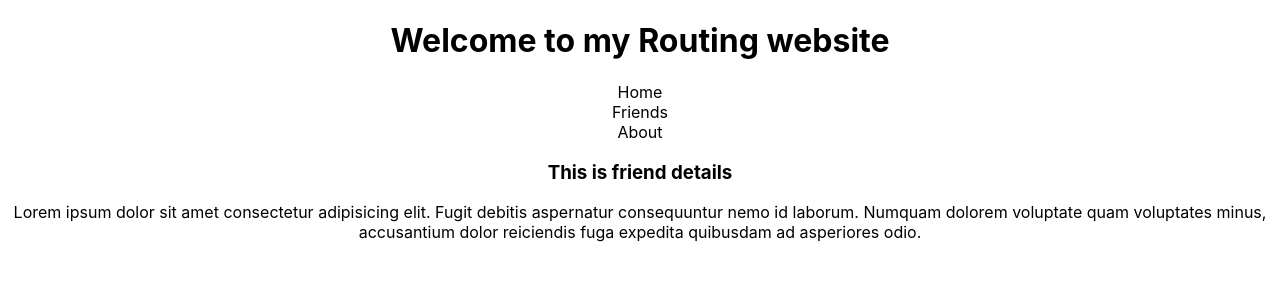
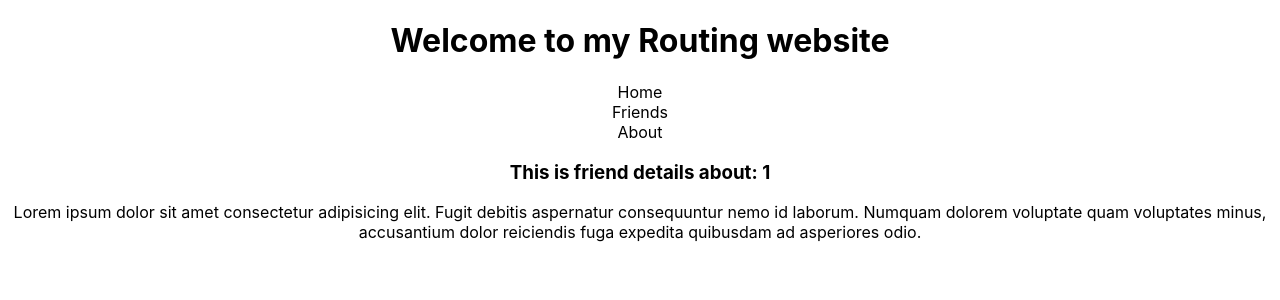
Before and after one commit to sayemhossain/react-router-practice, a React (Create React App) app: page /friend/1 in a window 1280 px wide. Shown: the top 300 px of the page. Built offline with nearby package versions, Linux system fonts and the light colour scheme.

Commit message:
new ocde added

```diff
--- a/src/App.js
+++ b/src/App.js
@@ -15,7 +15,7 @@ function App() {
         <Route path="/" element={<Home></Home>}></Route>
         <Route path="/friends" element={<Friends></Friends>}></Route>
         <Route
-          path="/friend/:id"
+          path="/friend/:friendId"
           element={<FriendDetail></FriendDetail>}
         ></Route>
         <Route path="/about" element={<About></About>}></Route>
--- a/src/components/FriendDetail/FriendDetail.js
+++ b/src/components/FriendDetail/FriendDetail.js
@@ -1,9 +1,11 @@
 import React from "react";
+import { useParams } from "react-router-dom";
 
 const FriendDetail = () => {
+  const { friendId } = useParams();
   return (
     <div>
-      <h3>This is friend details</h3>
+      <h3>This is friend details about: {friendId}</h3>
       <p>
         Lorem ipsum dolor sit amet consectetur adipisicing elit. Fugit debitis
         aspernatur consequuntur nemo id laborum. Numquam dolorem voluptate quam
```
